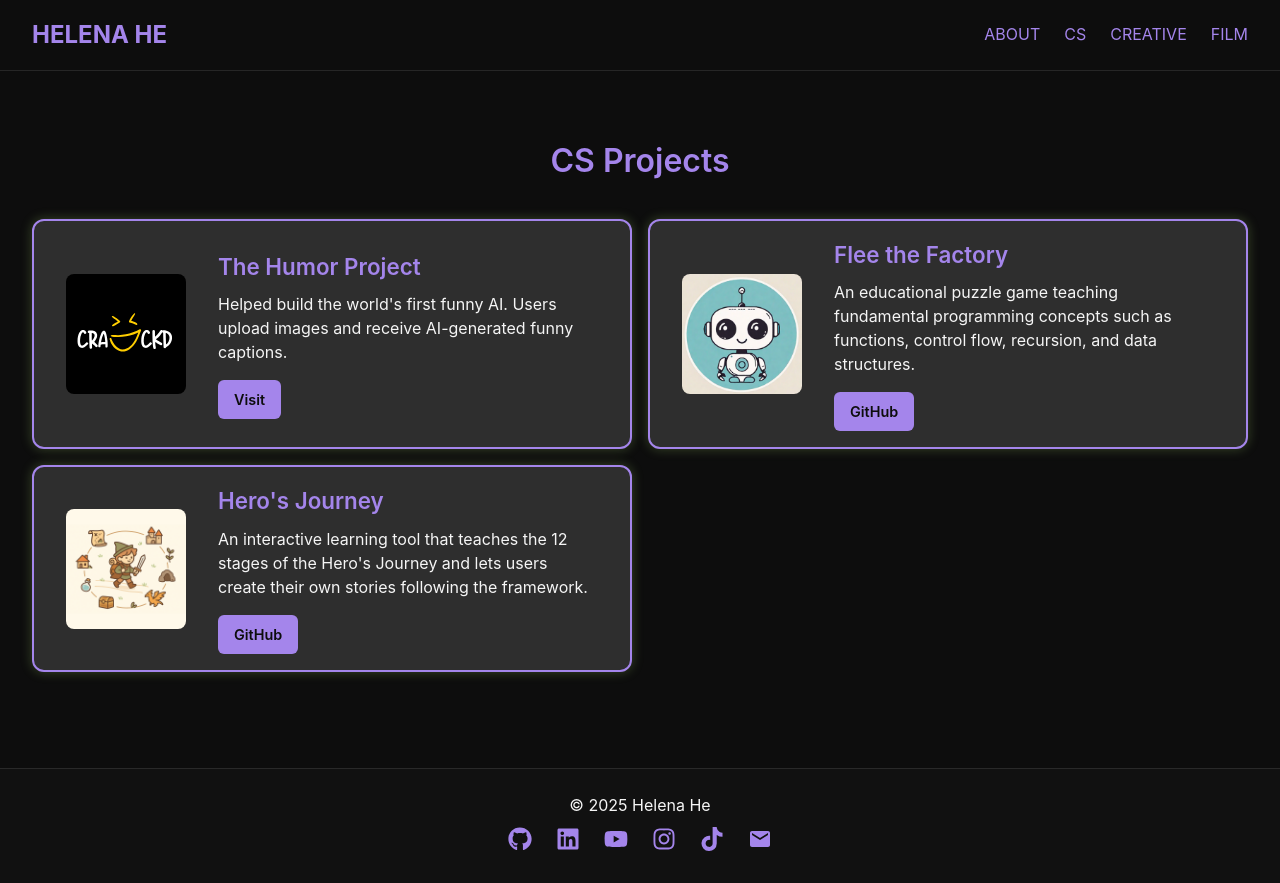
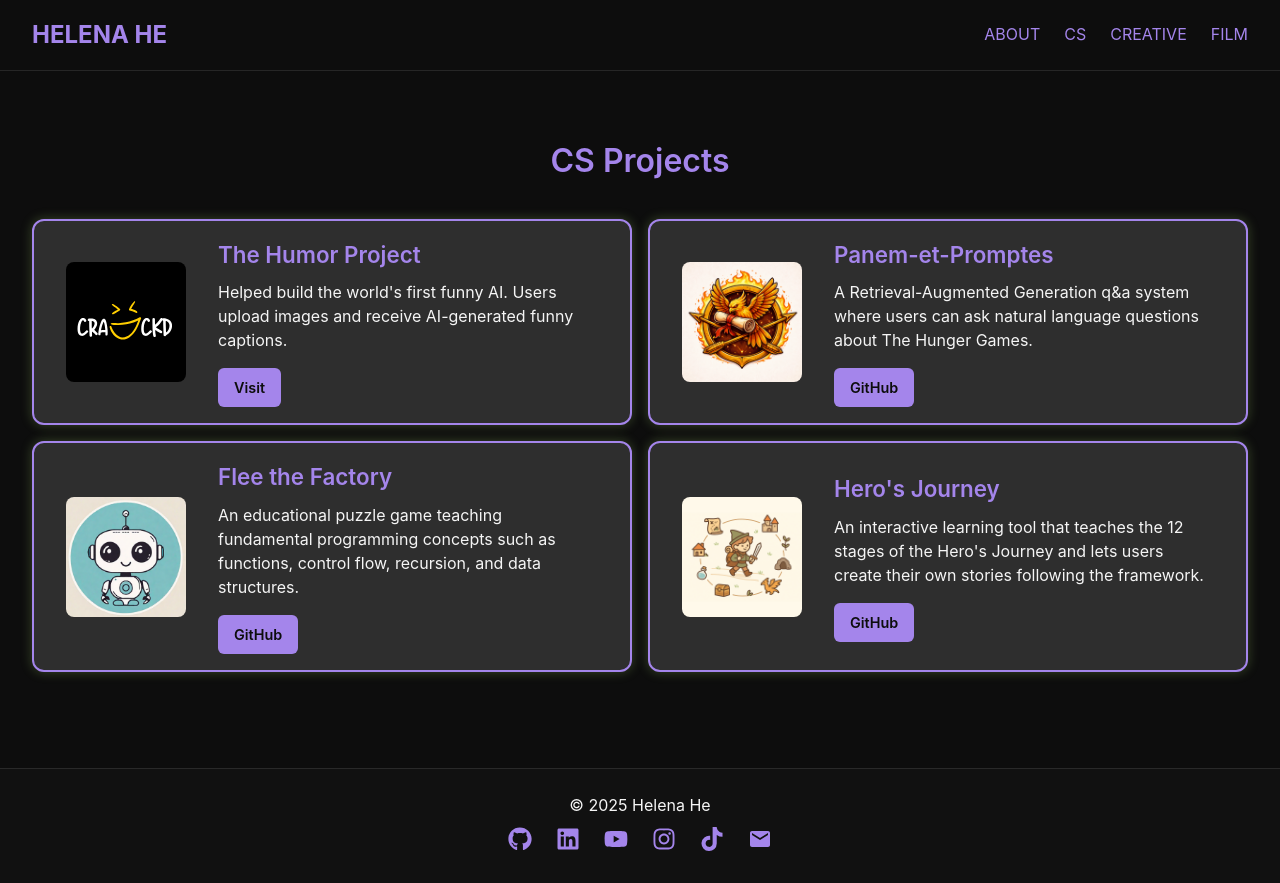
Before and after one commit to he-larious/he-larious.github.io, a React (Create React App) app: page /cs-projects in a window 1280 px wide. Built offline with nearby package versions, Linux system fonts and the light colour scheme.

Commit message:
experience updates

```diff
--- a/src/components/Home.css
+++ b/src/components/Home.css
@@ -120,6 +120,7 @@
   padding: 4.5rem 0 6rem;
   text-align: center;
   color: var(--color-light-gray);
+  overflow: hidden;
 }
 
 .scene-selection::before {
@@ -143,6 +144,7 @@
   color: var(--color-accent);
   text-transform: uppercase;
   letter-spacing: 0.4em;
+  font-weight: bold;
   font-size: 1.1rem;
 }
 
@@ -230,7 +232,7 @@
   box-shadow: inset 0 0 20px rgba(0, 0, 0, 0.35);
 }
 
-.scene-thumb--about {
+/* .scene-thumb--about {
   background: linear-gradient(120deg, rgba(164, 133, 235, 0.35), rgba(13, 13, 13, 0.6));
 }
 
@@ -244,7 +246,7 @@
 
 .scene-thumb--film {
   background: linear-gradient(120deg, rgba(40, 27, 70, 0.8), rgba(13, 13, 13, 0.7));
-}
+} */
 
 .scene-menu {
   padding: 1.5rem 0;
--- a/src/data/csProjects.js
+++ b/src/data/csProjects.js
@@ -5,6 +5,15 @@ const csProjects = [
     image: "/assets/cs/crackd.svg",
     links: [
       { label: "Visit", url: "https://crackd.ai" }
+    ]
+  },
+   {
+    title: "Panem-et-Promptes",
+    description:
+      "A Retrieval-Augmented Generation q&a system where users can ask natural language questions about The Hunger Games.",
+    image: "/assets/cs/panem-et-promptes.png",
+    links: [
+      { label: "GitHub", url: "https://github.com/he-larious/panem-et-promptes" }
     ]
   },
   {
--- a/src/data/experience.js
+++ b/src/data/experience.js
@@ -1,4 +1,12 @@
 const experience = [
+  {
+    company: "Incoming @ 🤫",
+    logo: "boomboom.avif",
+    date: "Feb 2026 - Present",
+    role: "Software Engineer",
+    description:
+      "Top secret rn lol."
+  },
   {
     company: "Routerr Health",
     logo: "/assets/logos/routerr.png",
--- a/src/data/filmProjects.js
+++ b/src/data/filmProjects.js
@@ -19,6 +19,11 @@ const filmProjects = [
     ]
   },
   {
+    title: "Freelance Video Editor",
+    description:
+      "Editing short-form video content for creators and brands.",
+  },
+  {
     title: "Scream (OT7's Version)",
     description:
       "A comedic parody script reimagining Scream as a Christmas slasher set in New York City, starring my friends.",
--- a/src/data/skills.js
+++ b/src/data/skills.js
@@ -2,7 +2,7 @@ const skills = {
   languages: ["Python", "C++", "Java", "JavaScript", "TypeScript", "HTML/CSS", "SQL"],
   frameworks: ["React", "Next.js", "Flask"],
   data: ["Tableau", "scikit-learn"],
-  creative: ["Blender", "Processing", "Sony Vegas Pro"]
+  creative: ["Blender", "Processing", "Sony Vegas Pro", "Adobe After Effects"]
 };
 
 export default skills;
```
Also changed, not shown: public/assets/cs/panem-et-promptes.png (added).
